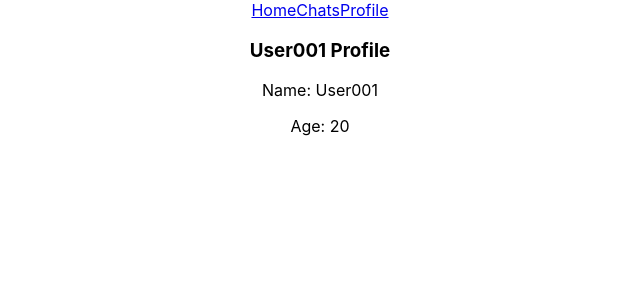
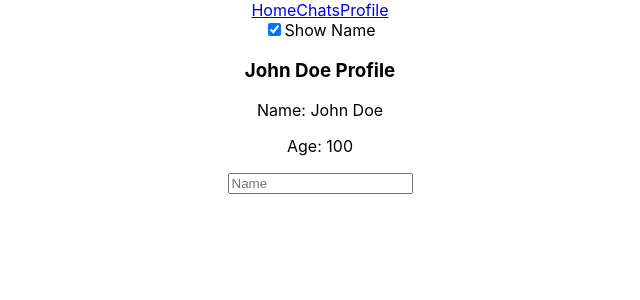
Before and after one commit to Nevroid/GB_ReactJS, a React (Create React App) app in the folder gb_react_proj/: page /profile in a window 1280 px wide. Shown: the top 300 px of the page, without its empty margins (320-960 px from the left). Built offline with nearby package versions, Linux system fonts and the light colour scheme.

Commit message:
hw_05 done

```diff
--- a/gb_react_proj/package.json
+++ b/gb_react_proj/package.json
@@ -9,9 +9,12 @@
     "@testing-library/user-event": "^12.8.3",
     "react": "^17.0.2",
     "react-dom": "^17.0.2",
+    "react-redux": "^7.2.4",
     "react-router": "^5.2.0",
     "react-router-dom": "^5.2.0",
     "react-scripts": "4.0.3",
+    "redux": "^4.1.0",
+    "redux-thunk": "^2.3.0",
     "web-vitals": "^1.1.2"
   },
   "scripts": {
--- a/gb_react_proj/src/Profile.js
+++ b/gb_react_proj/src/Profile.js
@@ -1,16 +1,60 @@
-import React, { useState } from 'react'
+import React, {useState} from 'react'
+import { useDispatch, useSelector } from 'react-redux'
+import {profileShowName} from './store/actions/profileShowName'
+import {profileSetData} from './store/actions/profileSetData'
 
 function Profile () {
-  const [user] = useState({
-    name: 'User001',
-    age: 20,
-    active: false
+
+  const [userData, setUserData] = useState({
+    name: '',
+    age: 100,
   })
+  const inputChange = (e) => {
+    setUserData(e.target.value)
+  }
+
+  const {name, age, showName} = useSelector((state) => state)
+
+  const dispatch = useDispatch()
+  const setShowName = () => {
+    dispatch(profileShowName())
+  }
+  const setData = (e) => {
+    e.preventDefault()
+    dispatch(profileSetData(userData))
+  }
+
   return (
     <div>
-      <h3>{user.name} Profile</h3>
-      <p>Name: {user.name}</p>
-      <p>Age: {user.age}</p>
+      <input
+        type="checkbox"
+        checked={showName}
+        value={showName}
+        onChange={setShowName}
+      />
+      <span>Show Name</span>
+        {showName &&
+        <div>
+        <h3>{name} Profile</h3>
+        <p>Name: {name}</p>
+        <p>Age: {age}</p>
+      </div>}
+      <div>
+        <form onSubmit={setData}>
+          <input
+            value={userData.name}
+            placeholder='Name'
+            onChange={inputChange}
+            type='text'
+          />
+          {/* <input
+            value={userData.age}
+            placeholder='Age'
+            type='number'
+          /> */}
+        </form>
+      </div>
+
     </div>
   )
 }
--- /dev/null
+++ b/gb_react_proj/src/store/actions/profileSetData.js
@@ -0,0 +1,9 @@
+export const PROFILE_SET_DATA = 'PROFILE_SET_DATA'
+
+export const profileSetData = (name, age) => ({
+    type: PROFILE_SET_DATA,
+    payload: {
+        name,
+        age
+    }
+})
--- /dev/null
+++ b/gb_react_proj/src/store/actions/profileShowName.js
@@ -0,0 +1,5 @@
+export const PROFILE_SHOW_NAME = 'PROFILE_SHOW_NAME'
+
+export const profileShowName = () => ({
+    type: PROFILE_SHOW_NAME
+})
--- /dev/null
+++ b/gb_react_proj/src/store/reducers/profileReducer.js
@@ -0,0 +1,29 @@
+import { PROFILE_SET_DATA } from '../actions/profileSetData'
+import { PROFILE_SHOW_NAME } from '../actions//profileShowName'
+
+const initialState = {
+  showName: true,
+  name: 'John Doe',
+  age: 100
+}
+
+
+const profileReducer = (state = initialState, action) => {
+  switch (action.type) {
+    case PROFILE_SHOW_NAME:
+      return {
+        ...state,
+        showName: !state.showName
+      }
+    case PROFILE_SET_DATA:
+      return {
+        ...state,
+        name: action.payload.name,
+        age: action.payload.age
+      }
+    default:
+      return state
+  }
+}
+
+export default profileReducer
--- /dev/null
+++ b/gb_react_proj/src/store/store.js
@@ -0,0 +1,8 @@
+import { createStore, applyMiddleware, compose } from 'redux'
+import thunk from 'redux-thunk'
+
+import profileReducer from './reducers/profileReducer'
+
+const composedEnhancer = compose(applyMiddleware(thunk), window.__REDUX_DEVTOOLS_EXTENSION__ && window.__REDUX_DEVTOOLS_EXTENSION__())
+
+export const store = createStore(profileReducer, composedEnhancer)
```
Also changed, not shown: gb_react_proj/src/App.js (+7 -5 lines), 1 other file (tests, documents, lock files or other folders).
